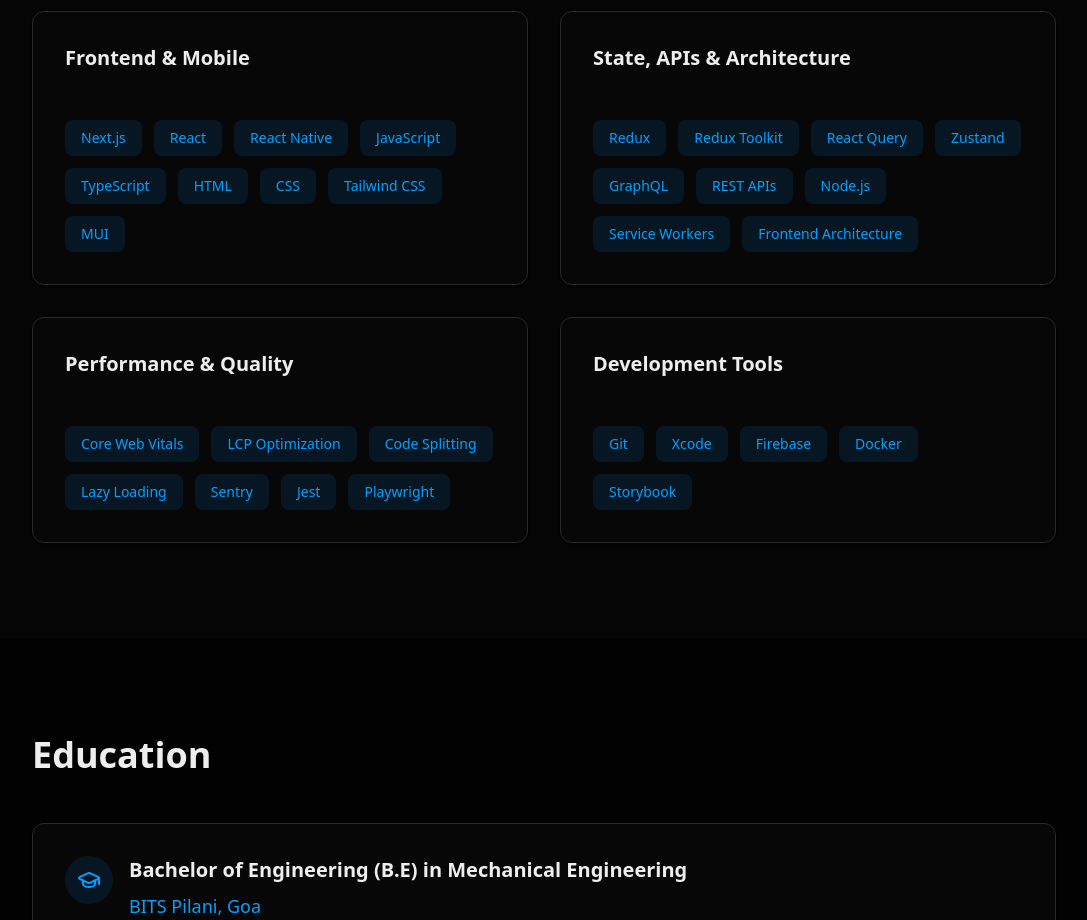
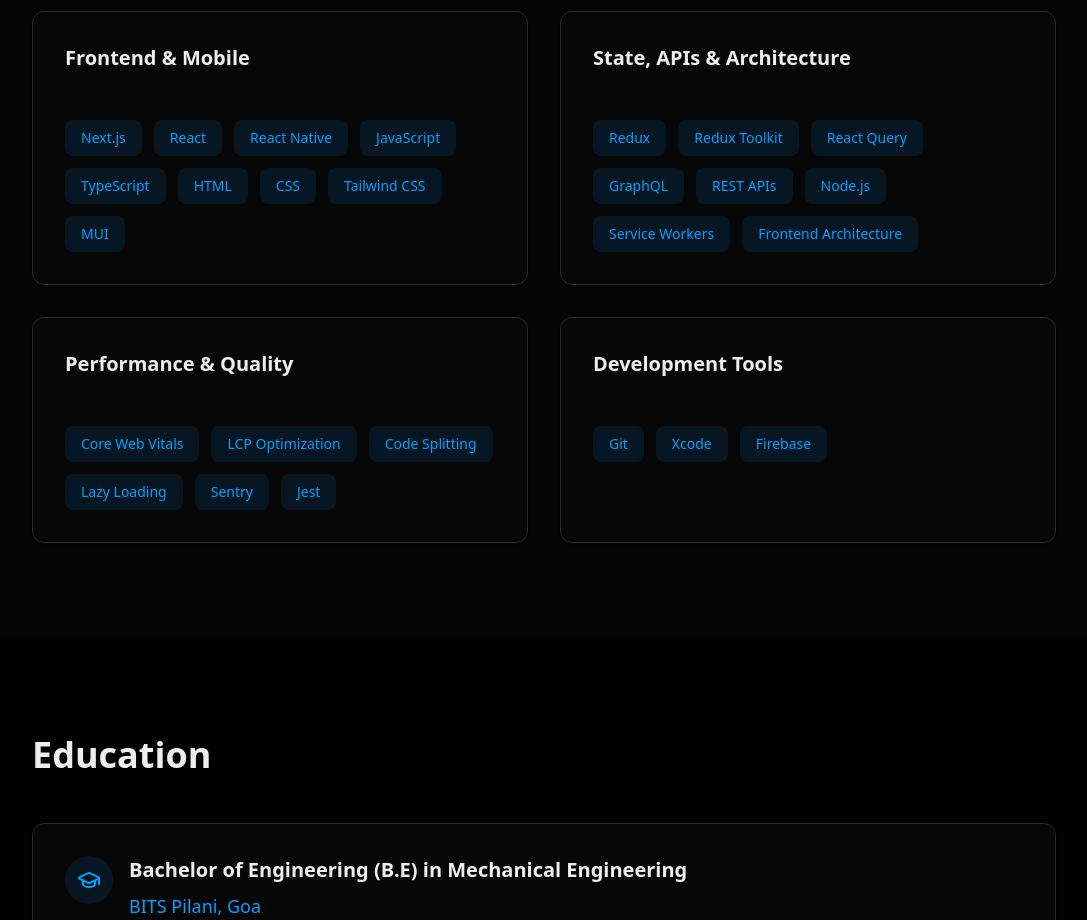
Before and after one commit to kranthijulakantiwork/my-portfolio, a Next.js app: page / in a window 1280 px wide. Shown: the part 2380-3300 px from the top of the page, without its empty margins (96-1183 px from the left). Built offline with nearby package versions, Linux system fonts and the light colour scheme.

Commit message:
Remove unneeded skills from portfolio

```diff
--- a/components/skills.tsx
+++ b/components/skills.tsx
@@ -17,15 +17,15 @@ const skillCategories = [
   },
   {
     title: "State, APIs & Architecture",
-    skills: ["Redux", "Redux Toolkit", "React Query", "Zustand", "GraphQL", "REST APIs", "Node.js", "Service Workers", "Frontend Architecture"],
+    skills: ["Redux", "Redux Toolkit", "React Query", "GraphQL", "REST APIs", "Node.js", "Service Workers", "Frontend Architecture"],
   },
   {
     title: "Performance & Quality",
-    skills: ["Core Web Vitals", "LCP Optimization", "Code Splitting", "Lazy Loading", "Sentry", "Jest", "Playwright"],
+    skills: ["Core Web Vitals", "LCP Optimization", "Code Splitting", "Lazy Loading", "Sentry", "Jest"],
   },
   {
     title: "Development Tools",
-    skills: ["Git", "Xcode", "Firebase", "Docker", "Storybook"],
+    skills: ["Git", "Xcode", "Firebase"],
   },
 ]
 
```
